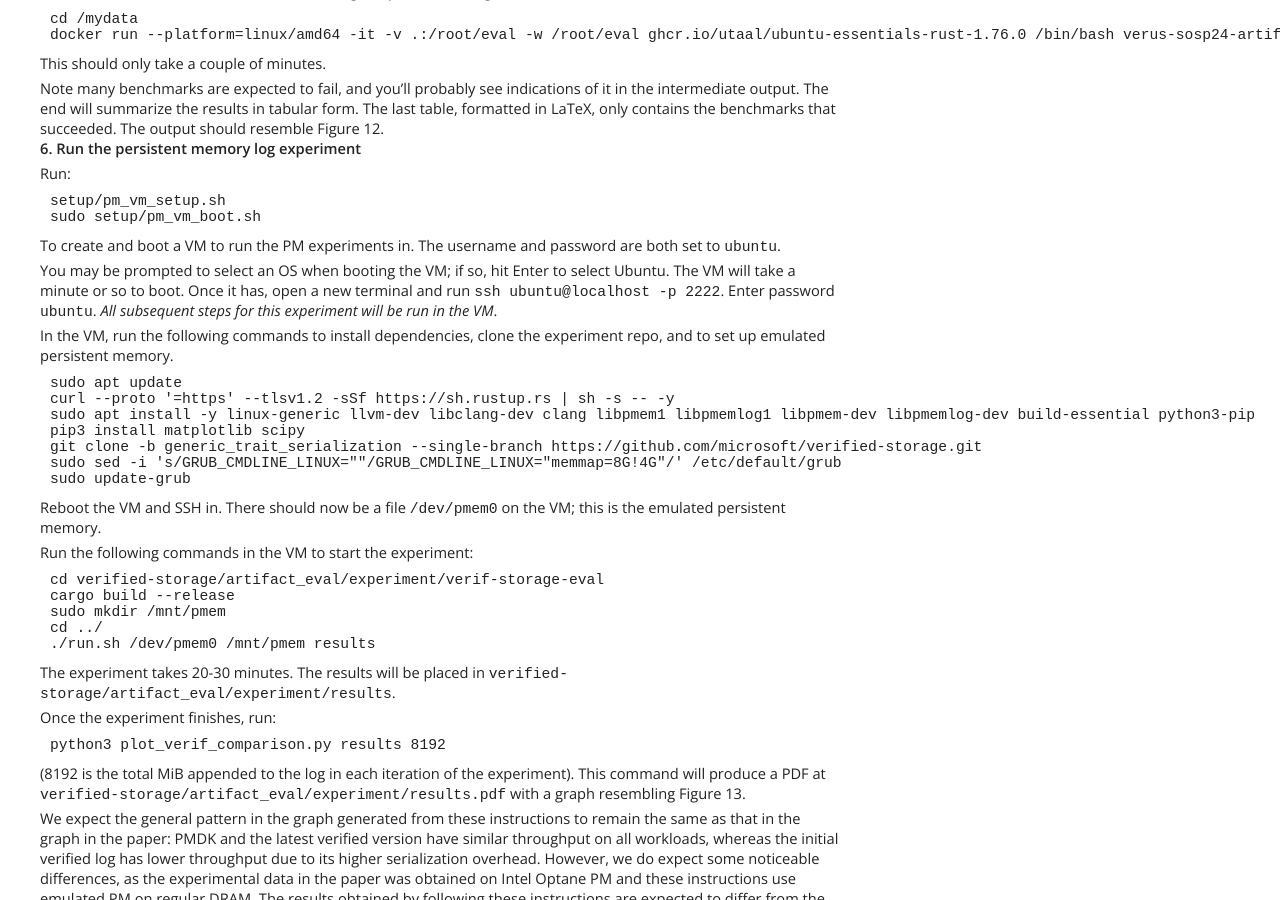
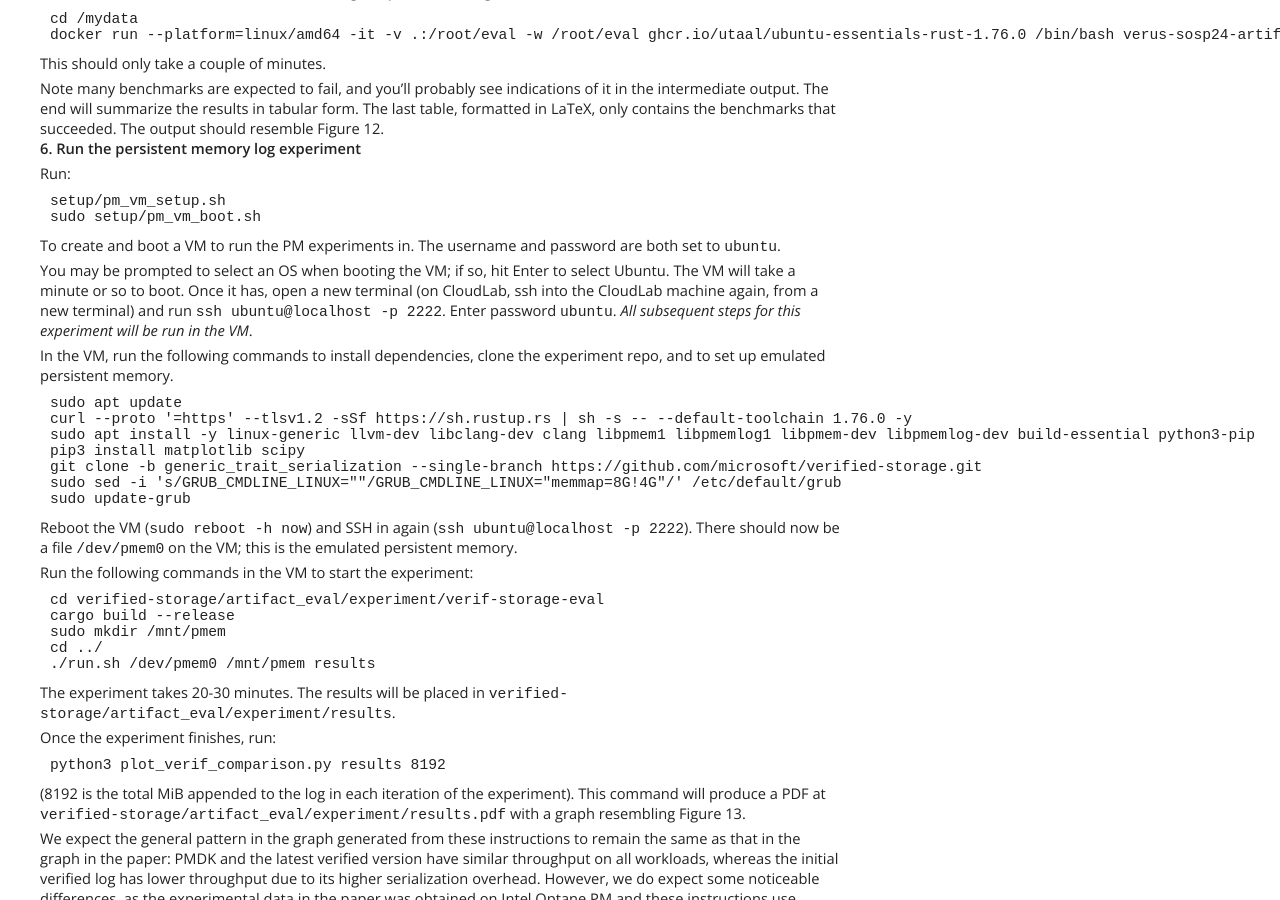
Before and after one commit to verus-lang/paper-sosp24-artifact, a Jekyll site: the page built from site/guide.md, in a window 1280 px wide and 900 px high, scrolled down 1925 px. Built offline with Jekyll 4.4.1, drawn with Linux system fonts in a browser that asks for light colours.

Commit message:
minor fixes

````diff
--- a/site/guide.md
+++ b/site/guide.md
@@ -151,14 +151,14 @@ set to `ubuntu`.
 
 You may be prompted to select an OS when booting the VM; if so, hit Enter to select Ubuntu.
 The VM will take a minute or so to boot.
-Once it has, open a new terminal and run `ssh ubuntu@localhost -p 2222`. Enter password `ubuntu`.
+Once it has, open a new terminal (on CloudLab, ssh into the CloudLab machine again, from a new terminal) and run `ssh ubuntu@localhost -p 2222`. Enter password `ubuntu`.
 *All subsequent steps for this experiment will be run in the VM*.
 
 In the VM, run the following commands to install dependencies, clone the experiment repo, and to set up emulated persistent memory.
 
 ```shell
 sudo apt update
-curl --proto '=https' --tlsv1.2 -sSf https://sh.rustup.rs | sh -s -- -y
+curl --proto '=https' --tlsv1.2 -sSf https://sh.rustup.rs | sh -s -- --default-toolchain 1.76.0 -y
 sudo apt install -y linux-generic llvm-dev libclang-dev clang libpmem1 libpmemlog1 libpmem-dev libpmemlog-dev build-essential python3-pip
 pip3 install matplotlib scipy
 git clone -b generic_trait_serialization --single-branch https://github.com/microsoft/verified-storage.git
@@ -166,7 +166,8 @@ sudo sed -i 's/GRUB_CMDLINE_LINUX=""/GRUB_CMDLINE_LINUX="memmap=8G!4G"/' /etc/de
 sudo update-grub
 ```
 
-Reboot the VM and SSH in. There should now be a file `/dev/pmem0` on the VM; this is the emulated persistent memory.
+Reboot the VM (`sudo reboot -h now`) and SSH in again (`ssh ubuntu@localhost -p 2222`).
+There should now be a file `/dev/pmem0` on the VM; this is the emulated persistent memory.
 
 Run the following commands in the VM to start the experiment:
 
````
Also changed, not shown: 1 other file.
